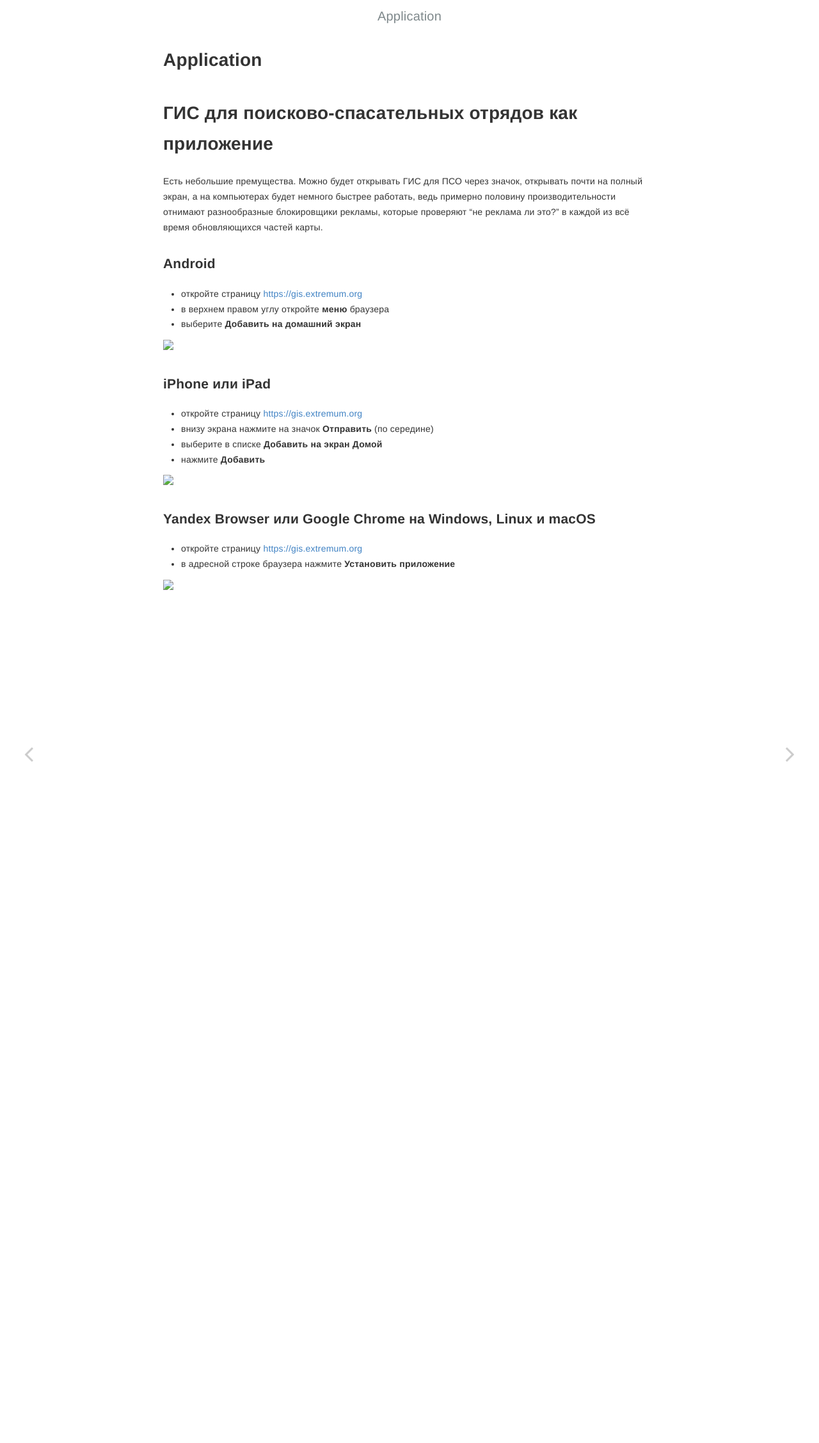
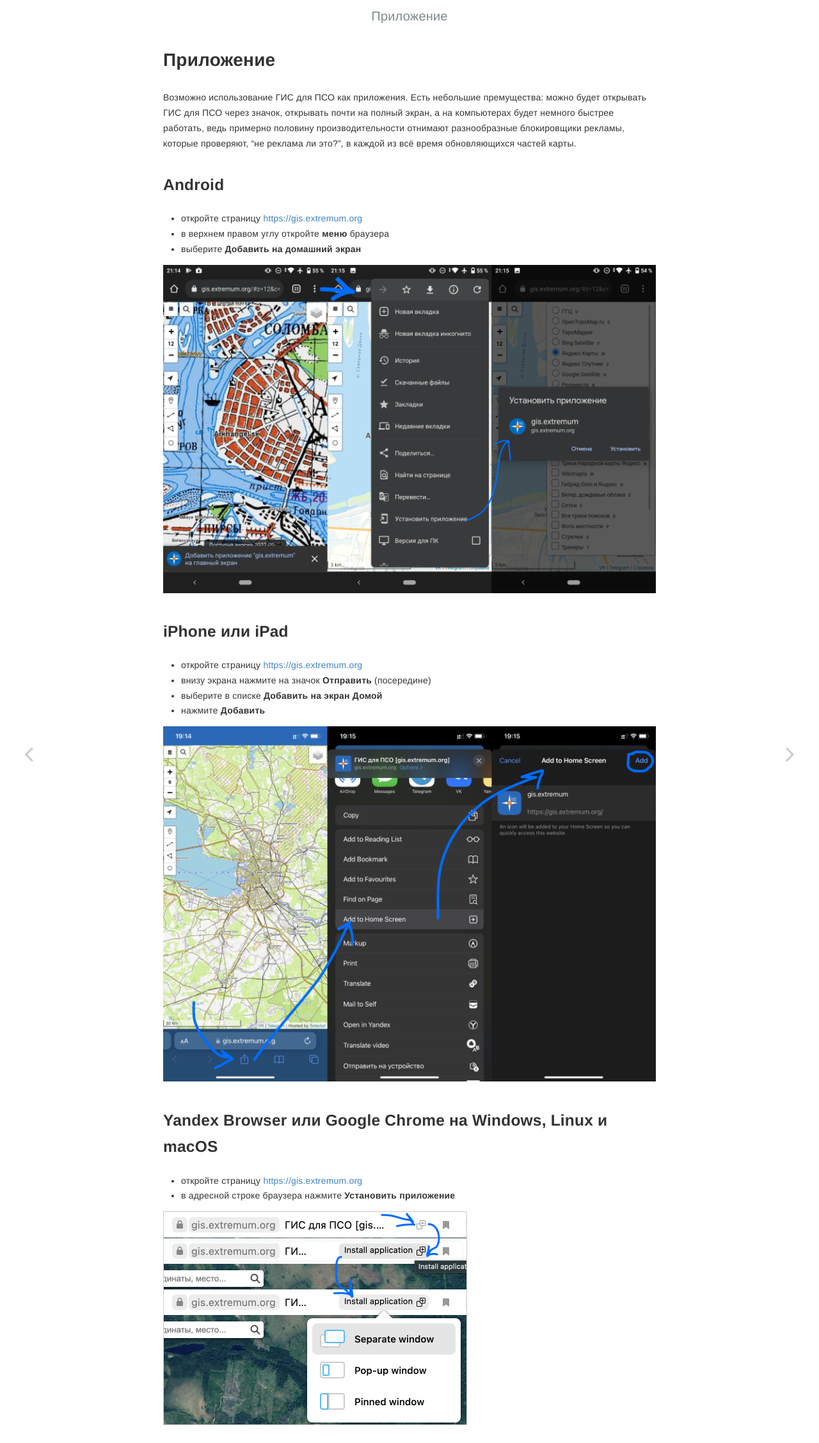
Before and after one commit to extremum-search-and-rescue/help.gis, a Jekyll site: the page built from _posts/2023-06-15-application.md, in a window 1280 px wide. Shown: the whole page at 64% size. Built offline with Jekyll 4.4.1, drawn with Linux system fonts in a browser that asks for light colours; our own code applies the rules of GitHub Pages for plain Markdown files.

Commit message:
Update 2023-06-15-application.md

```diff
--- a/_posts/2023-06-15-application.md
+++ b/_posts/2023-06-15-application.md
@@ -1,30 +1,31 @@
-# ГИС для поисково-спасательных отрядов как приложение
+---
+title: Приложение
+date: 2023-06-15
+layout: post
+---
 
-Есть небольшие премущества. Можно будет открывать ГИС для ПСО через значок, открывать почти на полный экран, а на компьютерах будет немного быстрее работать, ведь примерно половину производительности отнимают разнообразные блокировщики рекламы, которые проверяют "не реклама ли это?" в каждой из всё время обновляющихся частей карты.
+Возможно использование ГИС для ПСО как приложения. Есть небольшие премущества: можно будет открывать ГИС для ПСО через значок, открывать почти на полный экран, а на компьютерах будет немного быстрее работать, ведь примерно половину производительности отнимают разнообразные блокировщики рекламы, которые проверяют, "не реклама ли это?", в каждой из всё время обновляющихся частей карты.
 
-### Android
-
+## Android
 - откройте страницу [https://gis.extremum.org](https://gis.extremum.org)
 - в верхнем правом углу откройте **меню** браузера
 - выберите **Добавить на домашний экран**
 <picture>
-    <img src="images/ui-app-android.png"/>
+        <img src="/assets/images/ui-app-android.png">
 </picture>
 
-### iPhone или iPad
-
+## iPhone или iPad
 - откройте страницу [https://gis.extremum.org](https://gis.extremum.org)
-- внизу экрана нажмите на значок **Отправить** (по середине)
+- внизу экрана нажмите на значок **Отправить** (посередине)
 - выберите в списке **Добавить на экран Домой**
 - нажмите **Добавить**
 <picture>
-    <img src="images/ui-app-ios.png">
+        <img src="/assets/images/ui-app-ios.png">
 </picture>
 
-### Yandex Browser или Google Chrome на Windows, Linux и macOS
-
+## Yandex Browser или Google Chrome на Windows, Linux и macOS
 - откройте страницу [https://gis.extremum.org](https://gis.extremum.org)
 - в адресной строке браузера нажмите **Установить приложение**
 <picture>
-    <img src="images/ui-app-yawouser.png">
+        <img src="/assets/images/ui-app-yawouser.png">
 </picture>
```
